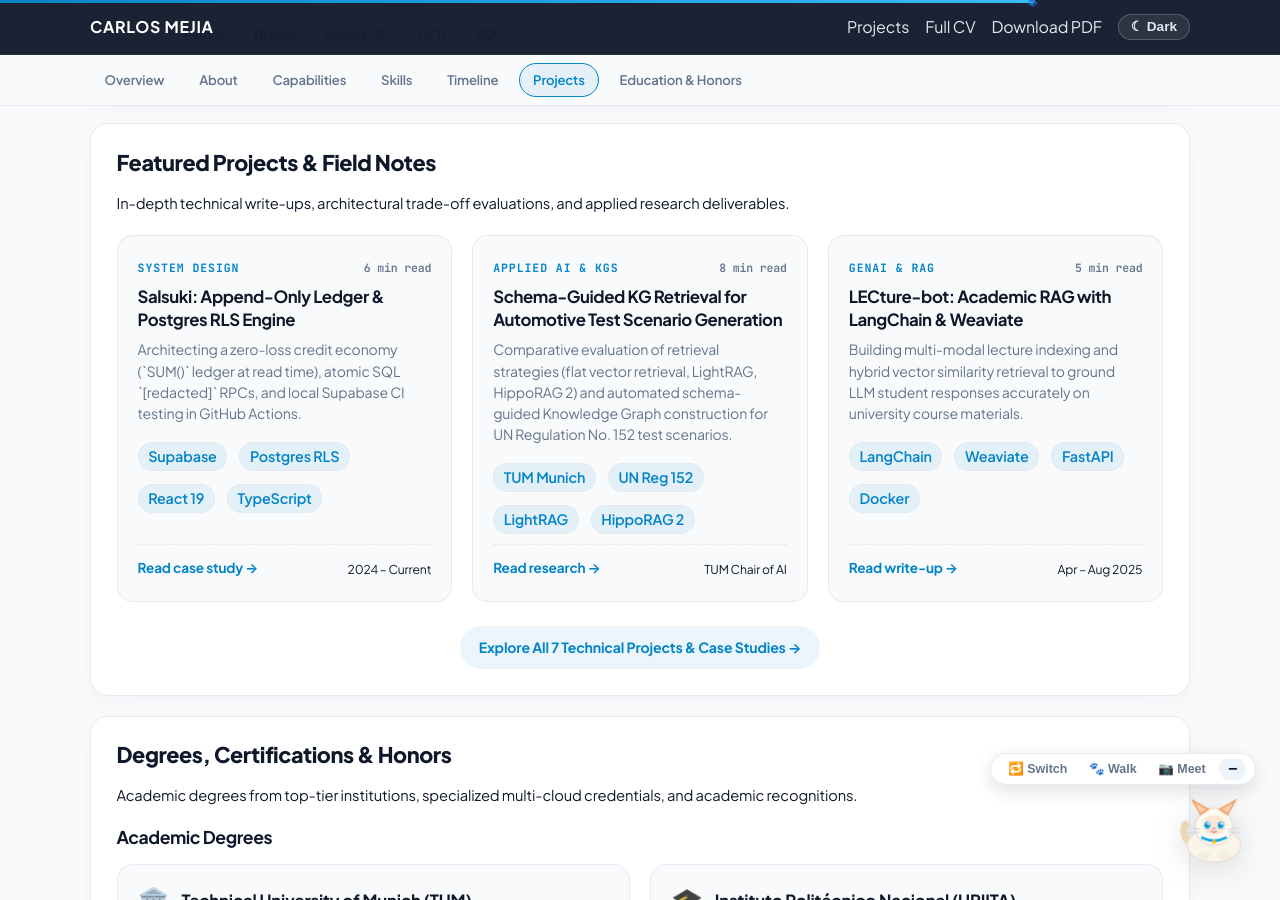
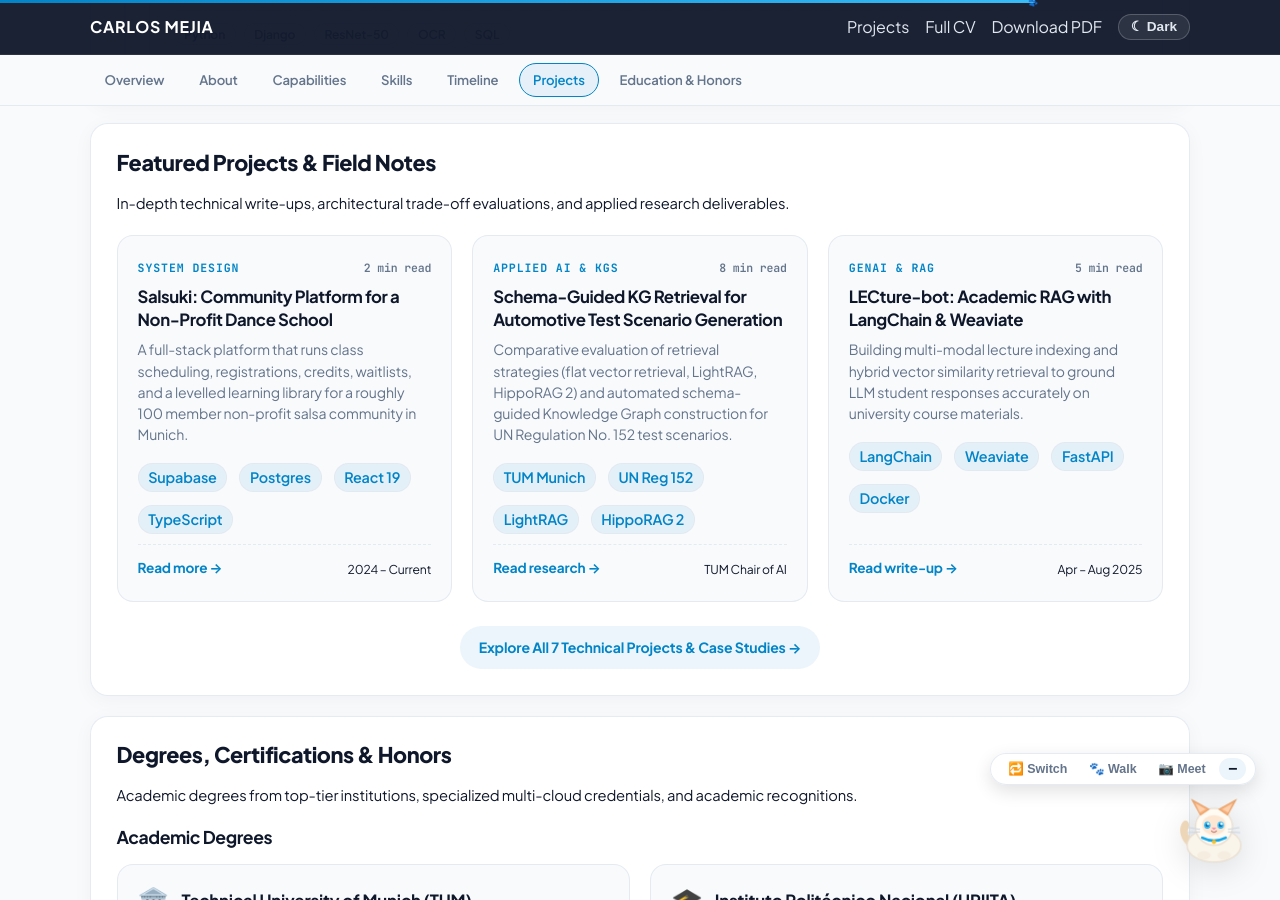
Before and after one commit to carloslme/carloslme.github.io, a Jekyll site: the page index.html, which Jekyll copies as it is, in a window 1280 px wide and 900 px high, scrolled down 4545 px. Built offline with Jekyll 4.4.1, drawn with Linux system fonts in a browser that asks for light colours.

Commit message:
fix: remove internal implementation detail from public pages
Rewrites the Salsuki project page to an origin story plus the architecture
diagram, and strips implementation-level description from the page body,
its metadata, the homepage card, the projects index, and the RSS feed.

Also softens an unverified absolute security claim in the architecture
diagram label.

```diff
--- a/feed.xml
+++ b/feed.xml
@@ -25,7 +25,7 @@
       <pubDate>Tue, 11 Aug 2026 10:00:00 GMT</pubDate>
       <category>Cloud &amp; DevOps</category>
       <category>Data Engineering</category>
-      <description><![CDATA[Full-stack community management platform built with Supabase (Postgres, Row-Level Security, Edge Functions), React 19/TypeScript on Vercel, and automated CI/CD. Includes append-only financial ledger with SUM() balance calculations and atomic [redacted] RPCs.]]></description>
+      <description><![CDATA[Community platform for a non-profit salsa school in Munich, built with Supabase and React 19/TypeScript on Vercel.]]></description>
     </item>
 
     <item>
--- a/index.html
+++ b/index.html
@@ -554,21 +554,21 @@
             <div>
               <div class="deep-dive-meta">
                 <span class="deep-dive-topic">System Design</span>
-                <span class="deep-dive-readtime">6 min read</span>
+                <span class="deep-dive-readtime">2 min read</span>
               </div>
-              <h3 class="deep-dive-title">Salsuki: Append-Only Ledger &amp; Postgres RLS Engine</h3>
+              <h3 class="deep-dive-title">Salsuki: Community Platform for a Non-Profit Dance School</h3>
               <p class="deep-dive-desc">
-                Architecting a zero-loss credit economy (`SUM()` ledger at read time), atomic SQL `[redacted]` RPCs, and local Supabase CI testing in GitHub Actions.
+                A full-stack platform that runs class scheduling, registrations, credits, waitlists, and a levelled learning library for a roughly 100 member non-profit salsa community in Munich.
               </p>
               <div class="tag-list" style="margin-bottom: 0.5rem;">
                 <span class="tag">Supabase</span>
-                <span class="tag">Postgres RLS</span>
+                <span class="tag">Postgres</span>
                 <span class="tag">React 19</span>
                 <span class="tag">TypeScript</span>
               </div>
             </div>
             <div class="deep-dive-footer">
-              <span class="deep-dive-link-text">Read case study &rarr;</span>
+              <span class="deep-dive-link-text">Read more &rarr;</span>
               <span class="dates" style="font-size: 0.76rem;">2024 – Current</span>
             </div>
           </a>
--- a/projects/index.html
+++ b/projects/index.html
@@ -83,9 +83,9 @@
         <h2 style="margin-bottom: 0.3rem;"><a href="/projects/salsuki/">Salsuki: Community Management Platform</a></h2>
         <p class="meta" style="font-weight: 600; margin-bottom: 0.75rem;">2024 – Current &bull; Full-Stack, Solo Engineer</p>
         <p>
-          A community platform for a non-profit salsa school with 60+ active users. Built with Supabase (Postgres, RLS, Edge Functions) and React 19/TypeScript on Vercel. Features credit ledger accounting, booking waitlists, and an interactive dance prerequisite graph.
+          A community platform for a non-profit salsa school in Munich with 60+ active users. Built with Supabase and React 19/TypeScript on Vercel. Handles class scheduling, registrations, credits, waitlists, and a levelled learning resource library.
         </p>
-        <p style="margin-bottom: 0; margin-top: 1rem;"><a href="/projects/salsuki/" style="font-weight: 600;">Read full write-up &rarr;</a></p>
+        <p style="margin-bottom: 0; margin-top: 1rem;"><a href="/projects/salsuki/" style="font-weight: 600;">Read more &rarr;</a></p>
       </article>
 
       <!-- Card: LECture-bot -->
```
Also changed, not shown: projects/salsuki/index.html (+25 -21 lines), assets/img/salsuki-architecture.svg.
